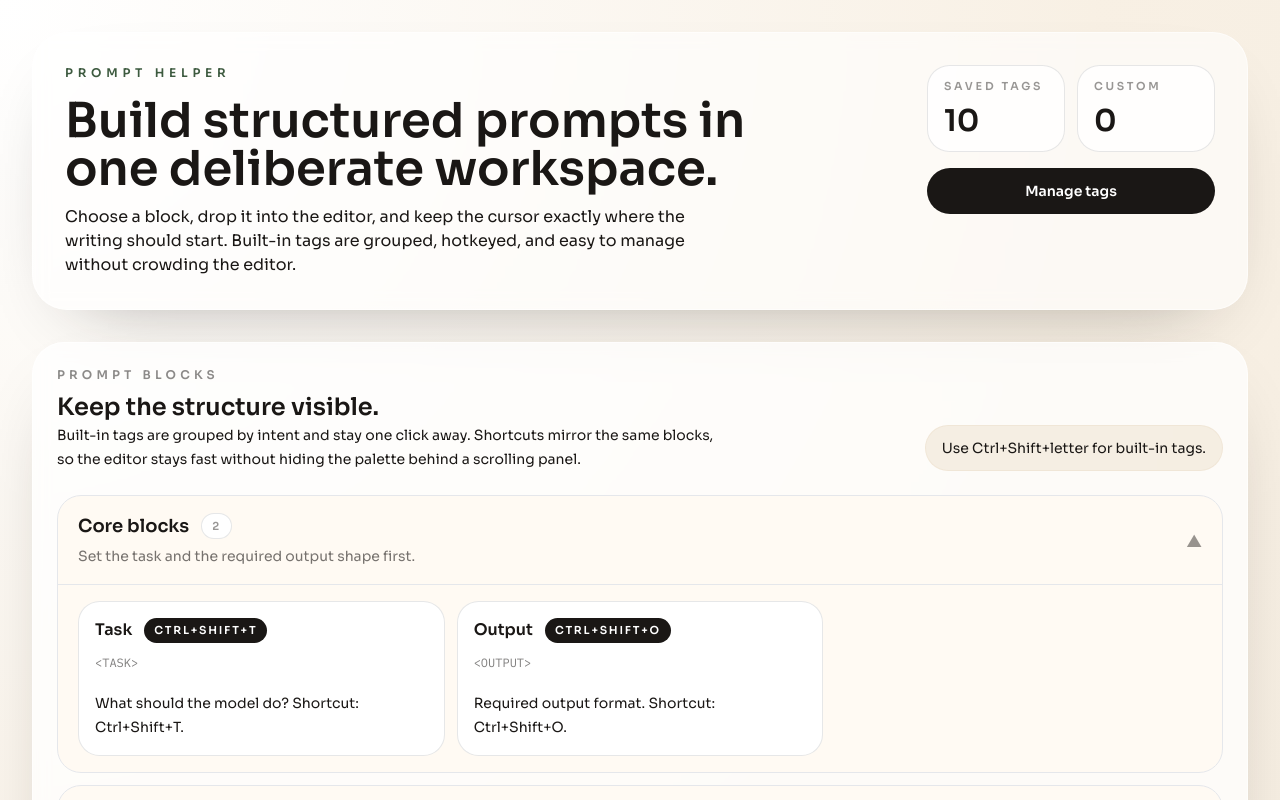
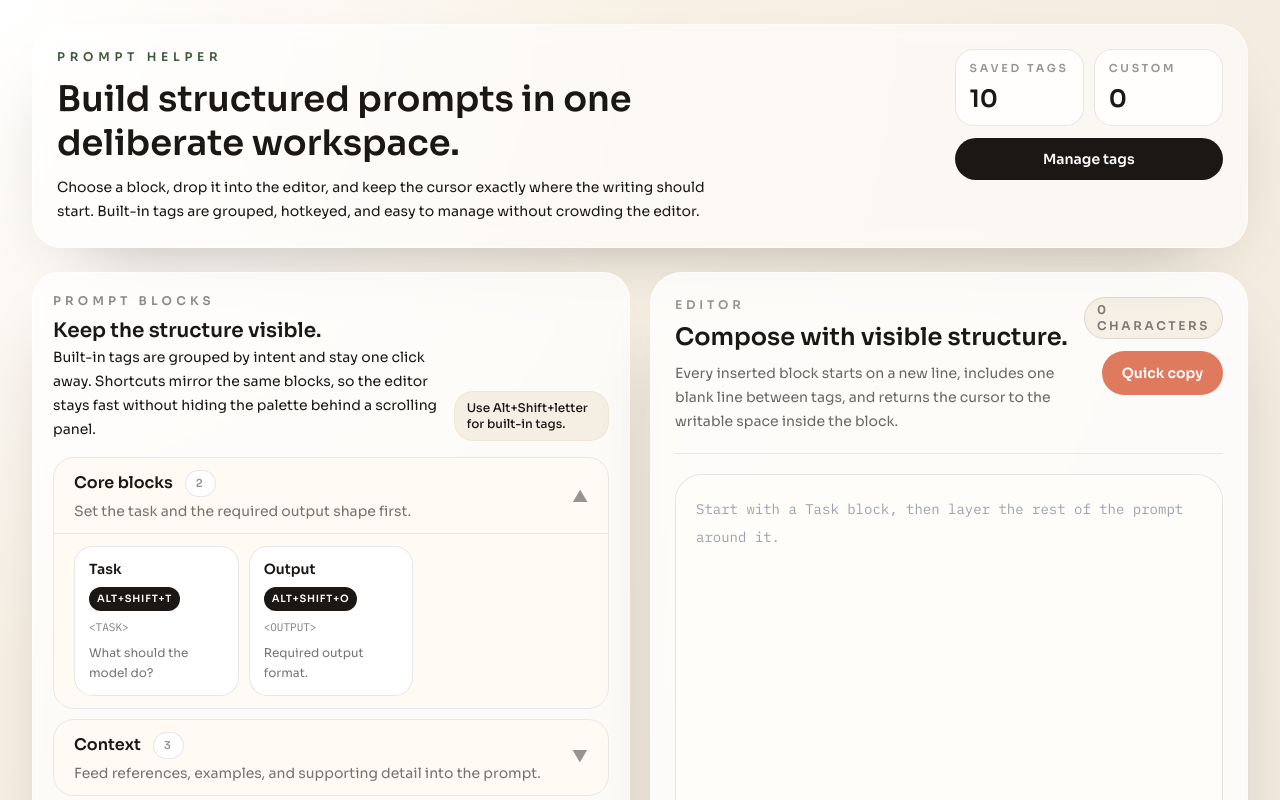
Before and after one commit to BuHogeJI2/prompt-helper, a React (Vite) app: page / in a window 1280 px wide. Shown: the top 800 px of the page. Built offline with nearby package versions, Linux system fonts and the light colour scheme.

Commit message:
release: prepare v0.1.0

```diff
--- a/package.json
+++ b/package.json
@@ -1,7 +1,7 @@
 {
   "name": "promt-helper",
   "private": true,
-  "version": "0.0.0",
+  "version": "0.1.0",
   "type": "module",
   "scripts": {
     "dev": "vite",
--- a/src/App.tsx
+++ b/src/App.tsx
@@ -46,14 +46,6 @@ export default function App() {
         window.clearTimeout(statusTimeoutRef.current);
       }
     };
-  }, []);
-
-  const isMac = useMemo(() => {
-    if (typeof navigator === "undefined") {
-      return false;
-    }
-
-    return /Mac|iPhone|iPad/i.test(navigator.platform || navigator.userAgent);
   }, []);
 
   const groupedTags = useMemo(
@@ -138,12 +130,12 @@ export default function App() {
         return;
       }
 
-      const modifierPressed = isMac ? event.metaKey : event.ctrlKey;
-      if (!modifierPressed || !event.shiftKey || event.altKey) {
+      if (!event.altKey || !event.shiftKey || event.metaKey || event.ctrlKey) {
         return;
       }
 
-      const tag = shortcutMap.get(event.key.toUpperCase());
+      const code = event.code.startsWith("Key") ? event.code.slice(3).toUpperCase() : "";
+      const tag = shortcutMap.get(code);
       if (!tag) {
         return;
       }
@@ -155,19 +147,19 @@ export default function App() {
 
     window.addEventListener("keydown", handleKeyDown);
     return () => window.removeEventListener("keydown", handleKeyDown);
-  }, [isClearConfirmOpen, isMac, isManageOpen, insertTag, shortcutMap, showStatus]);
+  }, [isClearConfirmOpen, isManageOpen, insertTag, shortcutMap, showStatus]);
 
   return (
-    <div className="min-h-screen bg-page px-4 py-6 sm:px-6 sm:py-8 lg:px-8">
-      <div className="mx-auto flex max-w-7xl flex-col gap-6 lg:gap-8">
+    <div className="min-h-screen bg-page px-4 py-4 sm:px-6 sm:py-6 lg:px-8">
+      <div className="mx-auto flex max-w-7xl flex-col gap-5 lg:gap-6">
         <Header
           onManageTags={() => setIsManageOpen(true)}
           totalTags={tags.length}
           customTagsCount={customTagsCount}
         />
 
-        <div className="space-y-6">
-          <TagsPanel sections={groupedTags} insertTag={insertTag} isMac={isMac} />
+        <div className="grid grid-cols-1 gap-5 xl:grid-cols-2 xl:items-start">
+          <TagsPanel sections={groupedTags} insertTag={insertTag} />
           <EditorPanel
             editorText={editorText}
             setEditorText={setEditorText}
@@ -175,7 +167,6 @@ export default function App() {
             status={status}
             onCopy={handleCopy}
             onClearRequest={requestClear}
-            isMac={isMac}
           />
         </div>
       </div>
--- a/src/components/EditorPanel.tsx
+++ b/src/components/EditorPanel.tsx
@@ -7,7 +7,6 @@ type EditorPanelProps = {
   status: string;
   onCopy: () => void;
   onClearRequest: () => void;
-  isMac: boolean;
 };
 
 export default function EditorPanel({
@@ -17,7 +16,6 @@ export default function EditorPanel({
   status,
   onCopy,
   onClearRequest,
-  isMac,
 }: EditorPanelProps) {
   return (
     <section className="rounded-[2rem] border border-white/65 bg-white/80 p-5 shadow-panel backdrop-blur md:p-6">
@@ -59,8 +57,8 @@ export default function EditorPanel({
         <div className="space-y-1 text-sm leading-6 text-cinder/66">
           <p>{status || "Copy status and editor safety actions show here."}</p>
           <p>
-            Tip: use Shift+Enter for tight paragraphs, and {isMac ? "Cmd" : "Ctrl"}+Shift
-            +letter to insert built-in tags without leaving the editor.
+            Tip: use Shift+Enter for tight paragraphs, and Alt+Shift+letter to insert
+            built-in tags without leaving the editor.
           </p>
         </div>
 
--- a/src/components/Header.tsx
+++ b/src/components/Header.tsx
@@ -6,43 +6,41 @@ type HeaderProps = {
 
 export default function Header({ onManageTags, totalTags, customTagsCount }: HeaderProps) {
   return (
-    <header className="grid gap-6 rounded-[2.2rem] border border-white/55 bg-white/60 p-6 shadow-panel backdrop-blur md:grid-cols-[minmax(0,1fr)_auto] md:items-start md:p-8">
-      <div className="space-y-4">
-        <p className="text-xs font-semibold uppercase tracking-[0.4em] text-moss">
-          Prompt Helper
-        </p>
-        <div className="space-y-3">
-          <h1 className="max-w-3xl text-4xl font-semibold leading-tight text-cinder sm:text-5xl">
+    <header className="grid gap-4 rounded-[1.85rem] border border-white/55 bg-white/60 p-5 shadow-panel backdrop-blur md:grid-cols-[minmax(0,1fr)_auto] md:items-start md:p-6">
+      <div className="space-y-3">
+        <p className="text-xs font-semibold uppercase tracking-[0.4em] text-moss">Prompt Helper</p>
+        <div className="space-y-2.5">
+          <h1 className="max-w-3xl text-[1.9rem] font-semibold leading-tight text-cinder sm:text-[2.2rem]">
             Build structured prompts in one deliberate workspace.
           </h1>
-          <p className="max-w-2xl text-sm leading-7 text-cinder/68 sm:text-base">
-            Choose a block, drop it into the editor, and keep the cursor exactly where
-            the writing should start. Built-in tags are grouped, hotkeyed, and easy to
-            manage without crowding the editor.
+          <p className="max-w-2xl text-sm leading-6 text-cinder/68">
+            Choose a block, drop it into the editor, and keep the cursor exactly where the writing
+            should start. Built-in tags are grouped, hotkeyed, and easy to manage without crowding
+            the editor.
           </p>
         </div>
       </div>
 
-      <div className="flex flex-col gap-4 md:min-w-[18rem]">
-        <div className="grid grid-cols-2 gap-3">
-          <div className="rounded-[1.4rem] border border-ink/10 bg-white/80 px-4 py-3">
+      <div className="flex flex-col gap-3 md:min-w-[16rem]">
+        <div className="grid grid-cols-2 gap-2.5">
+          <div className="rounded-[1.15rem] border border-ink/10 bg-white/80 px-3.5 py-2.5">
             <p className="text-[11px] font-semibold uppercase tracking-[0.25em] text-cinder/45">
               Saved tags
             </p>
-            <p className="mt-2 text-3xl font-semibold text-cinder">{totalTags}</p>
+            <p className="mt-1.5 text-2xl font-semibold text-cinder">{totalTags}</p>
           </div>
-          <div className="rounded-[1.4rem] border border-ink/10 bg-white/80 px-4 py-3">
+          <div className="rounded-[1.15rem] border border-ink/10 bg-white/80 px-3.5 py-2.5">
             <p className="text-[11px] font-semibold uppercase tracking-[0.25em] text-cinder/45">
               Custom
             </p>
-            <p className="mt-2 text-3xl font-semibold text-cinder">{customTagsCount}</p>
+            <p className="mt-1.5 text-2xl font-semibold text-cinder">{customTagsCount}</p>
           </div>
         </div>
 
         <button
           type="button"
           onClick={onManageTags}
-          className="inline-flex items-center justify-center rounded-full border border-cinder/10 bg-cinder px-5 py-3 text-sm font-semibold text-white transition hover:bg-cinder/92 focus:outline-none focus:ring-2 focus:ring-cinder/25"
+          className="inline-flex items-center justify-center rounded-full border border-cinder/10 bg-cinder px-4 py-2.5 text-sm font-semibold text-white transition hover:bg-cinder/92 focus:outline-none focus:ring-2 focus:ring-cinder/25"
         >
           Manage tags
         </button>
--- a/src/components/TagsPanel.tsx
+++ b/src/components/TagsPanel.tsx
@@ -11,19 +11,18 @@ type TagSection = {
 type TagsPanelProps = {
   sections: TagSection[];
   insertTag: (tag: TagDefinition) => void;
-  isMac: boolean;
 };
 
-export default function TagsPanel({ sections, insertTag, isMac }: TagsPanelProps) {
+export default function TagsPanel({ sections, insertTag }: TagsPanelProps) {
   return (
-    <section className="rounded-[2rem] border border-white/60 bg-white/75 p-5 shadow-panel backdrop-blur md:p-6">
-      <div className="flex flex-col gap-3 md:flex-row md:items-end md:justify-between">
+    <section className="rounded-[1.7rem] border border-white/60 bg-white/75 p-4 shadow-panel backdrop-blur md:p-5">
+      <div className="flex flex-col gap-2.5 md:flex-row md:items-end md:justify-between">
         <div className="space-y-2">
           <p className="text-xs font-semibold uppercase tracking-[0.35em] text-cinder/50">
             Prompt blocks
           </p>
           <div>
-            <h2 className="text-2xl font-semibold text-cinder">Keep the structure visible.</h2>
+            <h2 className="text-xl font-semibold text-cinder">Keep the structure visible.</h2>
             <p className="max-w-2xl text-sm leading-6 text-cinder/68">
               Built-in tags are grouped by intent and stay one click away. Shortcuts mirror
               the same blocks, so the editor stays fast without hiding the palette behind a
@@ -31,32 +30,32 @@ export default function TagsPanel({ sections, insertTag, isMac }: TagsPanelProps
             </p>
           </div>
         </div>
-        <div className="rounded-[1.5rem] border border-sand/80 bg-sand/60 px-4 py-3 text-sm text-cinder/72">
-          Use {isMac ? "Cmd" : "Ctrl"}+Shift+letter for built-in tags.
+        <div className="rounded-[1.2rem] border border-sand/80 bg-sand/60 px-3 py-2 text-xs font-medium text-cinder/72">
+          Use Alt+Shift+letter for built-in tags.
         </div>
       </div>
 
       <Accordion.Root
         type="multiple"
-        defaultValue={sections.map((section) => section.group.id)}
-        className="mt-6 space-y-3"
+        defaultValue={["core"]}
+        className="mt-4 space-y-2.5"
       >
         {sections.map((section) => (
           <Accordion.Item
             key={section.group.id}
             value={section.group.id}
-            className="overflow-hidden rounded-[1.5rem] border border-ink/8 bg-[#fffaf3]"
+            className="overflow-hidden rounded-[1.3rem] border border-ink/8 bg-[#fffaf3]"
           >
             <Accordion.Header>
-              <Accordion.Trigger className="group flex w-full items-center justify-between gap-4 px-5 py-4 text-left transition hover:bg-white/80">
+              <Accordion.Trigger className="group flex w-full items-center justify-between gap-4 px-4 py-3 text-left transition hover:bg-white/80 md:px-5">
                 <div>
                   <div className="flex items-center gap-3">
-                    <span className="text-lg font-semibold text-cinder">{section.group.title}</span>
+                    <span className="text-base font-semibold text-cinder">{section.group.title}</span>
                     <span className="rounded-full border border-ink/10 bg-white px-2.5 py-1 text-[11px] font-semibold uppercase tracking-[0.2em] text-cinder/45">
                       {section.tags.length}
                     </span>
                   </div>
-                  <p className="mt-1 text-sm leading-6 text-cinder/60">
+                  <p className="mt-1 text-xs leading-5 text-cinder/60 sm:text-sm">
                     {section.group.description}
                   </p>
                 </div>
@@ -65,33 +64,28 @@ export default function TagsPanel({ sections, insertTag, isMac }: TagsPanelProps
                 </span>
               </Accordion.Trigger>
             </Accordion.Header>
-            <Accordion.Content className="border-t border-ink/8 px-4 pb-4 pt-4 data-[state=closed]:animate-accordion-up data-[state=open]:animate-accordion-down md:px-5">
-              <div className="grid gap-3 md:grid-cols-2 xl:grid-cols-3">
+            <Accordion.Content className="border-t border-ink/8 px-4 pb-3 pt-3 data-[state=closed]:animate-accordion-up data-[state=open]:animate-accordion-down md:px-5">
+              <div className="grid gap-2.5 md:grid-cols-2 xl:grid-cols-3">
                 {section.tags.map((tag) => {
-                  const shortcutLabel = tag.shortcut
-                    ? formatShortcutLabel(tag.shortcut, isMac)
-                    : null;
+                  const shortcutLabel = tag.shortcut ? formatShortcutLabel(tag.shortcut) : null;
 
                   return (
                     <button
                       key={tag.id}
                       type="button"
                       onClick={() => insertTag(tag)}
-                      className="group flex min-h-[9.5rem] flex-col rounded-[1.35rem] border border-ink/10 bg-white px-4 py-4 text-left transition hover:-translate-y-0.5 hover:border-ember/35 hover:shadow-soft focus:outline-none focus:ring-2 focus:ring-ember/30"
+                      className="group flex min-h-[7.25rem] flex-col rounded-[1.15rem] border border-ink/10 bg-white px-3.5 py-3 text-left transition hover:-translate-y-0.5 hover:border-ember/35 hover:shadow-soft focus:outline-none focus:ring-2 focus:ring-ember/30"
                     >
-                      <div className="flex items-start justify-between gap-3">
-                        <span className="text-base font-semibold text-cinder">{tag.label}</span>
+                      <div className="flex flex-col items-start gap-2">
+                        <span className="text-sm font-semibold text-cinder">{tag.label}</span>
                         {shortcutLabel ? (
-                          <span className="rounded-full bg-cinder px-2.5 py-1 text-[11px] font-semibold uppercase tracking-[0.16em] text-white">
+                          <span className="rounded-full bg-cinder px-2 py-1 text-[10px] font-semibold uppercase leading-4 tracking-[0.08em] text-white">
                             {shortcutLabel}
                           </span>
                         ) : null}
                       </div>
-                      <code className="mt-3 text-xs text-cinder/55">{tag.openTag}</code>
-                      <p className="mt-auto pt-5 text-sm leading-6 text-cinder/62">
-                        {tag.hint}
-                        {shortcutLabel ? ` Shortcut: ${shortcutLabel}.` : ""}
-                      </p>
+                      <code className="mt-2 text-[11px] text-cinder/55">{tag.openTag}</code>
+                      <p className="mt-auto pt-2 text-xs leading-5 text-cinder/60">{tag.hint}</p>
                     </button>
                   );
                 })}
--- a/src/constants/tags.ts
+++ b/src/constants/tags.ts
@@ -44,7 +44,7 @@ export const DEFAULT_TAGS: TagDefinition[] = [
     groupId: "core",
     shortcut: {
       key: "T",
-      displayLabel: "Ctrl/Cmd+Shift+T",
+      displayLabel: "Alt+Shift+T",
     },
     source: "builtin",
   }),
@@ -57,7 +57,7 @@ export const DEFAULT_TAGS: TagDefinition[] = [
     groupId: "core",
     shortcut: {
       key: "O",
-      displayLabel: "Ctrl/Cmd+Shift+O",
+      displayLabel: "Alt+Shift+O",
     },
     source: "builtin",
   }),
@@ -70,7 +70,7 @@ export const DEFAULT_TAGS: TagDefinition[] = [
     groupId: "context",
     shortcut: {
       key: "R",
-      displayLabel: "Ctrl/Cmd+Shift+R",
+      displayLabel: "Alt+Shift+R",
     },
     source: "builtin",
   }),
@@ -83,7 +83,7 @@ export const DEFAULT_TAGS: TagDefinition[] = [
     groupId: "context",
     shortcut: {
       key: "E",
-      displayLabel: "Ctrl/Cmd+Shift+E",
+      displayLabel: "Alt+Shift+E",
     },
     source: "builtin",
   }),
@@ -96,7 +96,7 @@ export const DEFAULT_TAGS: TagDefinition[] = [
     groupId: "context",
     shortcut: {
       key: "D",
-      displayLabel: "Ctrl/Cmd+Shift+D",
+      displayLabel: "Alt+Shift+D",
     },
     source: "builtin",
   }),
@@ -109,7 +109,7 @@ export const DEFAULT_TAGS: TagDefinition[] = [
     groupId: "guardrails",
     shortcut: {
       key: "C",
-      displayLabel: "Ctrl/Cmd+Shift+C",
+      displayLabel: "Alt+Shift+C",
     },
     source: "builtin",
   }),
@@ -122,7 +122,7 @@ export const DEFAULT_TAGS: TagDefinition[] = [
     groupId: "guardrails",
     shortcut: {
       key: "N",
-      displayLabel: "Ctrl/Cmd+Shift+N",
+      displayLabel: "Alt+Shift+N",
     },
     source: "builtin",
   }),
@@ -135,7 +135,7 @@ export const DEFAULT_TAGS: TagDefinition[] = [
     groupId: "notes",
     shortcut: {
       key: "I",
-      displayLabel: "Ctrl/Cmd+Shift+I",
+      displayLabel: "Alt+Shift+I",
     },
     source: "builtin",
   }),
@@ -148,7 +148,7 @@ export const DEFAULT_TAGS: TagDefinition[] = [
     groupId: "notes",
     shortcut: {
       key: "M",
-      displayLabel: "Ctrl/Cmd+Shift+M",
+      displayLabel: "Alt+Shift+M",
     },
     source: "builtin",
   }),
@@ -161,7 +161,7 @@ export const DEFAULT_TAGS: TagDefinition[] = [
     groupId: "notes",
     shortcut: {
       key: "P",
-      displayLabel: "Ctrl/Cmd+Shift+P",
+      displayLabel: "Alt+Shift+P",
     },
     source: "builtin",
   }),
--- a/src/utils/tags.ts
+++ b/src/utils/tags.ts
@@ -117,7 +117,4 @@ export const normalizeStoredTags = (value: unknown) => {
   return normalized.length ? normalized : createDefaultTags();
 };
 
-export const formatShortcutLabel = (shortcut: TagShortcut, isMac: boolean) => {
-  const modifier = isMac ? "Cmd" : "Ctrl";
-  return `${modifier}+Shift+${shortcut.key.toUpperCase()}`;
-};
+export const formatShortcutLabel = (shortcut: TagShortcut) => shortcut.displayLabel;
```
Also changed, not shown: 1 other file (tests, documents, lock files or other folders).
